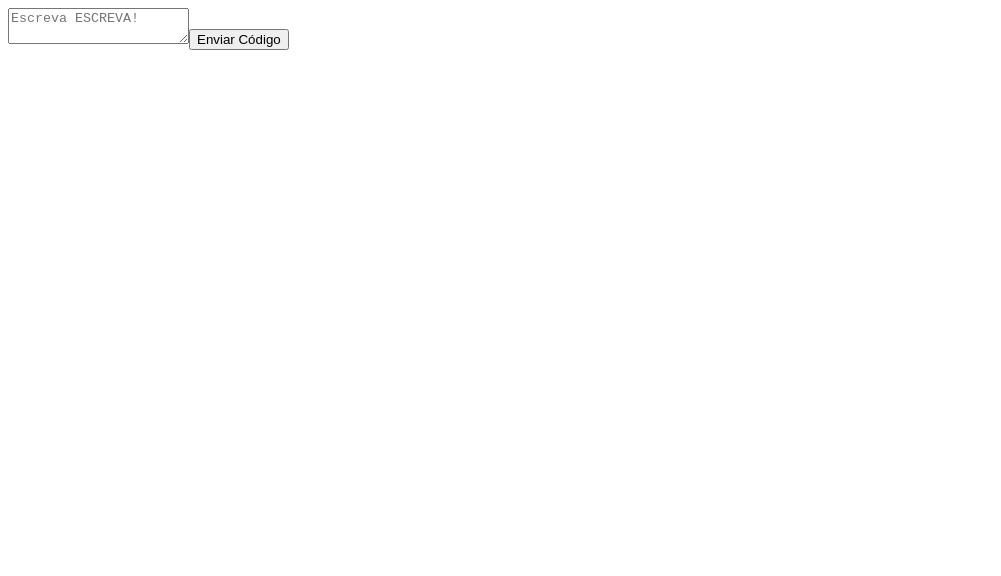
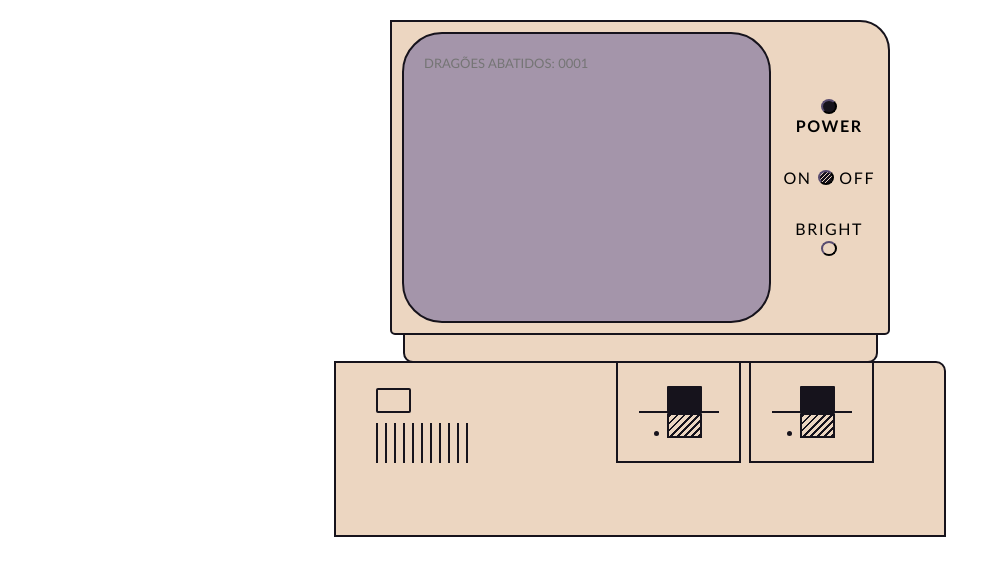
Before and after one commit to Talleshts/compilador-c-besta, an Angular app in the folder frontend/: page / in a window 1280 px wide. Shown: the top 576 px of the page, without its empty margins (0-1001 px from the left). Built offline with nearby package versions, Linux system fonts and the light colour scheme.

Commit message:
desktop style

```diff
--- a/frontend/src/app/desktop/desktop.component.html
+++ b/frontend/src/app/desktop/desktop.component.html
@@ -1,7 +1,56 @@
-<div>
-    <textarea
+<div class="monitor-frame">
+
+    <textarea class="screen-frame"
         [(ngModel)]="codeContent"
-        placeholder="Escreva ESCREVA!"
+        placeholder="DRAGÕES ABATIDOS: 0001"
     ></textarea>
-    <button class="send-button" (click)="postCode()">Enviar Código</button>
+
+    <div class="button-container">
+        <div class="button-label-pair">
+            <button class="monitor-button btn-1" (click)="postCode()"></button>
+            <label class="bold">POWER</label>
+        </div>
+
+        <div class="button-label-trio">
+            <label>ON</label>
+            <button class="monitor-button btn-2" (click)="postCode()"></button>
+            <label>OFF</label>
+        </div>
+
+        <div class="button-label-pair">
+            <label>BRIGHT</label>
+            <button class="monitor-button btn-3" (click)="postCode()"></button>
+        </div>
+    </div>
+
 </div>
+
+<div class="monitor-neck"></div>
+
+<div class="desktop-body">
+
+    <div class="desktop-body-left">
+        <div class="lil-square"></div>
+
+        <div class="vertical-line"
+        *ngFor="let number of [].constructor(11)"></div>
+    </div>
+
+    <div class="desktop-body-right">
+        <div class="something-square">
+            <div class="black-square"></div>
+            <div class="horizontal-bar"></div>
+            <div class="mixed-square">
+                <div class="point"></div>
+            </div>
+        </div>
+
+        <div class="something-square">
+            <div class="black-square"></div>
+            <div class="horizontal-bar"></div>
+            <div class="mixed-square">
+                <div class="point"></div>
+            </div>
+        </div>
+    </div>
+</div>
--- a/frontend/src/app/desktop/desktop.component.scss
+++ b/frontend/src/app/desktop/desktop.component.scss
@@ -0,0 +1,192 @@
+.monitor-frame {
+    display: flex;
+    justify-content: space-between;
+    background-color: #ecd6c1;
+    border: 2px solid #16131C;
+    border-radius: 0px 30px 5px 5px;
+    width: 500px;
+    height: 315px;
+    margin-left: auto;
+    margin-right: auto;
+    margin-top: 20px;
+    padding: 10px;
+}
+
+.screen-frame {
+    background-color: #a495aa;
+    border: 2px solid #16131C;
+    border-radius: 40px;
+    min-width: 368.5px;
+    height: 285px;
+    min-height: 100%;
+    padding: 20px;
+    margin-right: 10px;
+}
+
+.button-container {
+    display: flex;
+    flex-direction: column;
+    justify-content: space-evenly;
+    align-items: center;
+    width: 100%;
+    margin-top: 40px;
+    margin-bottom: 40px;
+}
+
+.button-label-pair {
+    display: flex;
+    flex-direction: column;
+    align-items: center;
+}
+
+.button-label-trio {
+    display: flex;
+    justify-content: space-around;
+    align-items: center;
+    width: 100%;
+}
+
+.monitor-button {
+    width: 15px;
+    height: 15px;
+    border-radius: 50%;
+    border-color: #16131C;
+}
+
+.btn-1 {
+    background-color: #16131C;
+}
+
+.btn-2 {
+    background: repeating-linear-gradient(
+        135deg, /* Ângulo das listras */
+        #16131C, /* Cor do btn-1 */
+        #16131C 2px, /* Fim da primeira listra */
+        #ecd6c1 2px, /* Cor do btn-3 começa */
+        #ecd6c1 3px /* Fim da segunda listra */
+    );
+}
+
+.btn-3 {
+    background-color: #ecd6c1;
+}
+
+.monitor-neck {
+    background-color: #ecd6c1;
+    border: 2px solid #16131C;
+    border-radius: 0px 0px 10px 10px;
+    width: 475px;
+    height: 30px;
+    margin-left: auto;
+    margin-right: auto;
+    margin-top: -2px;
+    margin-bottom: -2px;
+}
+
+.desktop-body {
+    display: flex;
+    justify-content: space-between;
+    background-color: #ecd6c1;
+    border: 2px solid #16131C;
+    border-radius: 0px 10px 0px 0px;
+    width: 612.5px;
+    height: 176px;
+    margin-left: auto;
+    margin-right: auto;
+    padding-left: 40px;
+    padding-right: 70px;
+}
+
+.lil-square {
+    background-color: #ecd6c1;
+    border: 2px solid #16131C;
+    border-radius: 2px;
+    width: 35px;
+    height: 25px;
+    margin-top: 25px;
+    margin-bottom: 10px;
+}
+
+.vertical-line {
+    display: inline-block;
+    border-left: 2px solid #16131C;
+    height: 40px;
+    margin-right: 7px;
+}
+
+.desktop-body-right {
+    display: flex;
+}
+
+.something-square {
+    display: flex;
+    flex-direction: column;
+    justify-content: center;
+    align-items: center;
+    background-color: #ecd6c1;
+    border-width: 0px 2px 2px 2px;
+    border-style: solid;
+    border-color: #16131C;
+    width: 125px;
+    height: 100px;
+    margin-left: 8px;
+}
+
+.black-square {
+    background-color: #16131C;
+    border: 2px solid #16131C;
+    border-radius: 1px 1px 0px 0px;
+    width: 35px;
+    height: 25px;
+    margin-right: -12px;
+}
+
+.horizontal-bar {
+    border-top: 2px solid #16131C;
+    height: 0px;
+    width: 80px;
+}
+
+.mixed-square {
+    display: flex;
+    flex-direction: column;
+    justify-content: end;
+    background: repeating-linear-gradient(
+        135deg, /* Ângulo das listras */
+        #16131C, /* Cor do btn-1 */
+        #16131C 2px, /* Fim da primeira listra */
+        #ecd6c1 2px, /* Cor do btn-3 começa */
+        #ecd6c1 5px /* Fim da segunda listra */
+    );
+    border: 2px solid #16131C;
+    border-radius: 1px 1px 0px 0px;
+    width: 35px;
+    height: 25px;
+    margin-right: -12px;
+}
+
+.point {
+    width: 5px;
+    height: 5px;
+    border-radius: 50%;
+    border-color: #16131C;
+    background-color: #16131C;
+    margin-left: -15px;
+}
+
+textarea {
+    font-family:'Gill Sans', 'Gill Sans MT', Calibri, 'Trebuchet MS', sans-serif;
+    font-size: small;
+    resize: none;
+}
+
+label {
+    text-align: center;
+    font-family:'Gill Sans', 'Gill Sans MT', Calibri, 'Trebuchet MS', sans-serif;
+    font-weight: 100;
+    letter-spacing: 0.1rem;
+}
+
+.bold {
+    font-weight:bold;
+}
--- a/frontend/src/styles.scss
+++ b/frontend/src/styles.scss
@@ -1 +1,55 @@
 /* You can add global styles to this file, and also import other style files */
+/* 1. Use a more-intuitive box-sizing model */
+*, *::before, *::after {
+    box-sizing: border-box;
+  }
+
+  /* 2. Remove default margin */
+  * {
+    margin: 0;
+  }
+
+  body {
+    /* 3. Add accessible line-height */
+    line-height: 1.5;
+    /* 4. Improve text rendering */
+    -webkit-font-smoothing: antialiased;
+  }
+
+  /* 5. Improve media defaults */
+  img, picture, video, canvas, svg {
+    display: block;
+    max-width: 100%;
+  }
+
+  /* 6. Inherit fonts for form controls */
+  input, button, textarea, select {
+    font: inherit;
+  }
+
+  /* 7. Avoid text overflows */
+  p, h1, h2, h3, h4, h5, h6 {
+    overflow-wrap: break-word;
+  }
+
+  /* 8. Improve line wrapping */
+  p {
+    text-wrap: pretty;
+  }
+  h1, h2, h3, h4, h5, h6 {
+    text-wrap: balance;
+  }
+
+  /*
+    9. Create a root stacking context
+  */
+  #root, #__next {
+    isolation: isolate;
+  }
+
+  /*
+    BONUS: To make percentage based height possible
+  */
+  html, body {
+      height: 100%;
+  }
```
Also changed, not shown: frontend/assets/dragon.png (added).
